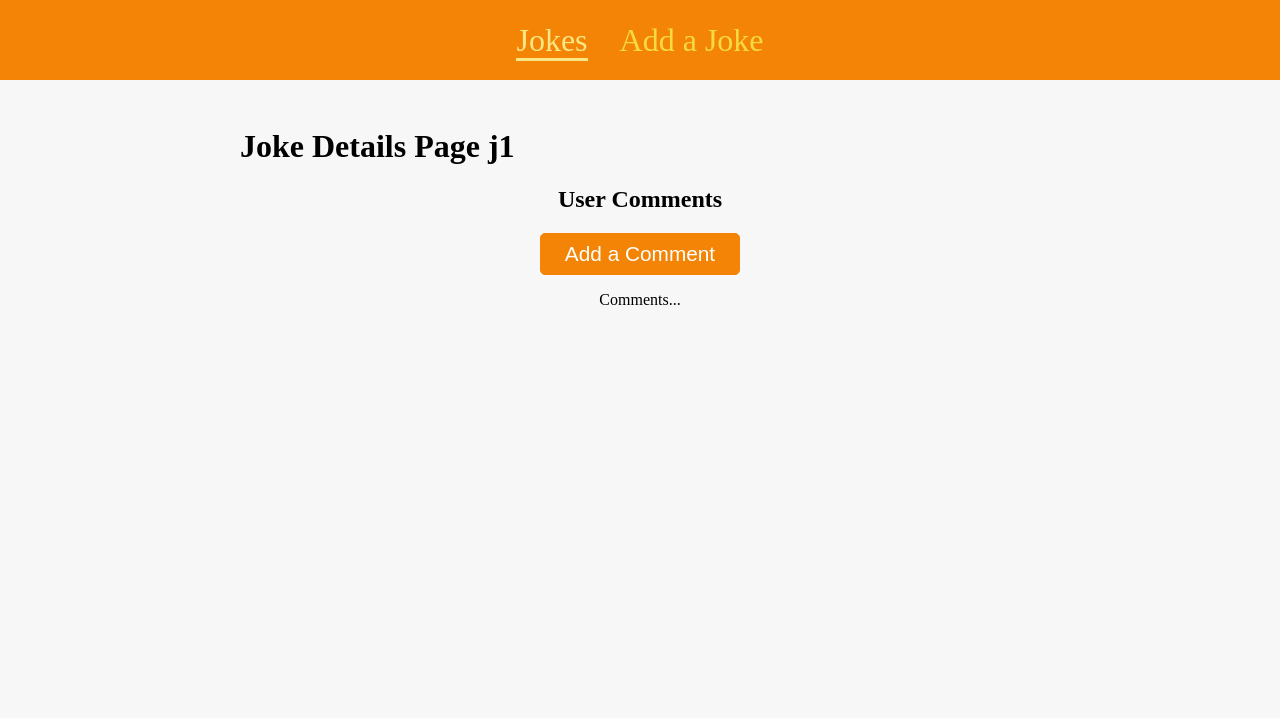
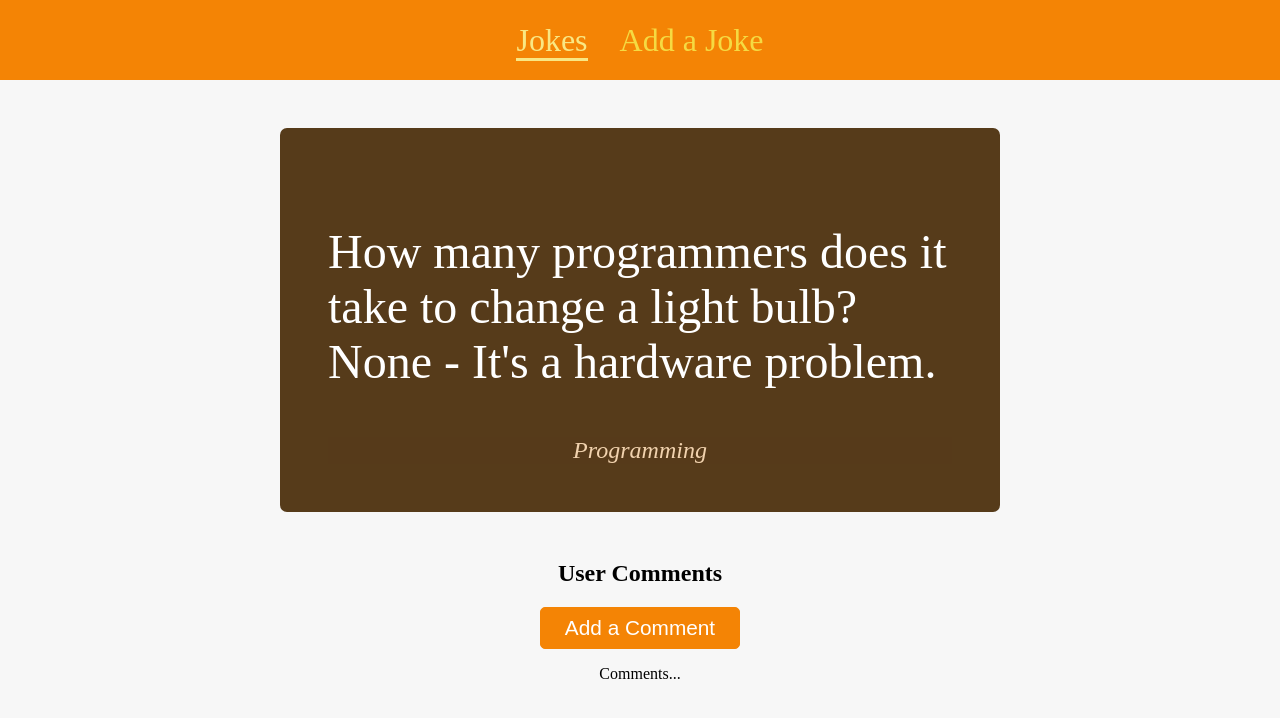
Before and after one commit to AnastasiaHaller/react-router-jokes, a React (Create React App) app: page /jokes/j1/comments in a window 1280 px wide. Shown: the top 718 px of the page. Built offline with nearby package versions, Linux system fonts and the light colour scheme; the HTML template or start-up script is replaced by a standard one; a web font is replaced by a local one.

Commit message:
implement JokeDetails

```diff
--- a/src/components/jokes/JokeItem.js
+++ b/src/components/jokes/JokeItem.js
@@ -1,3 +1,5 @@
+import { Link } from 'react-router-dom/cjs/react-router-dom.min';
+
 import styles from './JokeItem.module.css';
 
 const JokeItem = (props) => {
@@ -9,7 +11,7 @@ const JokeItem = (props) => {
         </blockquote>
         <figcaption>{props.topic}</figcaption>
       </figure>
-      <a className='btn'>Expand</a>
+      <Link className='btn' to={`/jokes/${props.id}`}>Expand</Link>
     </li>
   );
 };
--- a/src/pages/JokeDetails.js
+++ b/src/pages/JokeDetails.js
@@ -1,11 +1,31 @@
 import { useParams, Route } from "react-router-dom";
 import Comments from "../components/comments/Comments";
+import HighlightedJoke from "../components/jokes/HighlightedJoke";
+
+const DUMMY_JOKES = [
+    {
+        id: 'j1',
+        topic: 'Programming',
+        text: `How many programmers does it take to change a light bulb? None - It's a hardware problem.`,
+    },
+    {
+        id: 'j2',
+        topic: 'General',
+        text: 'How many bones are in the human hand? A handful of them.',
+    },
+];
 
 const JokeDetails = () => {
     const params = useParams();
+    const joke = DUMMY_JOKES.find((joke) => joke.id === params.jokeId);
+
+    if (!joke) {
+        return <h1>No Jokes</h1>
+    }
+
     return(
         <>
-            <h1>Joke Details Page {params.jokeId}</h1>
+            <HighlightedJoke text={joke.text} topic={joke.topic}/>
             <Route path='/jokes/:jokeId/comments'>
                 <Comments />
             </Route>
```
